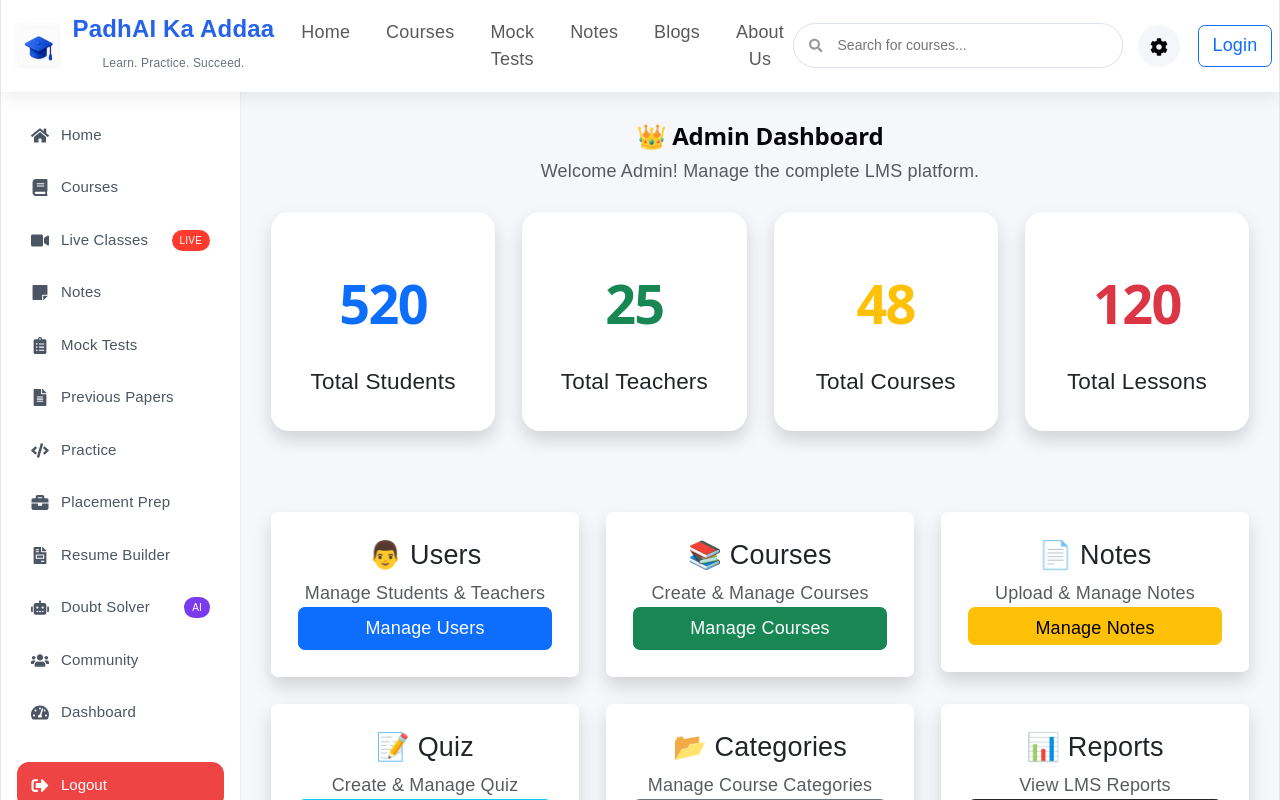
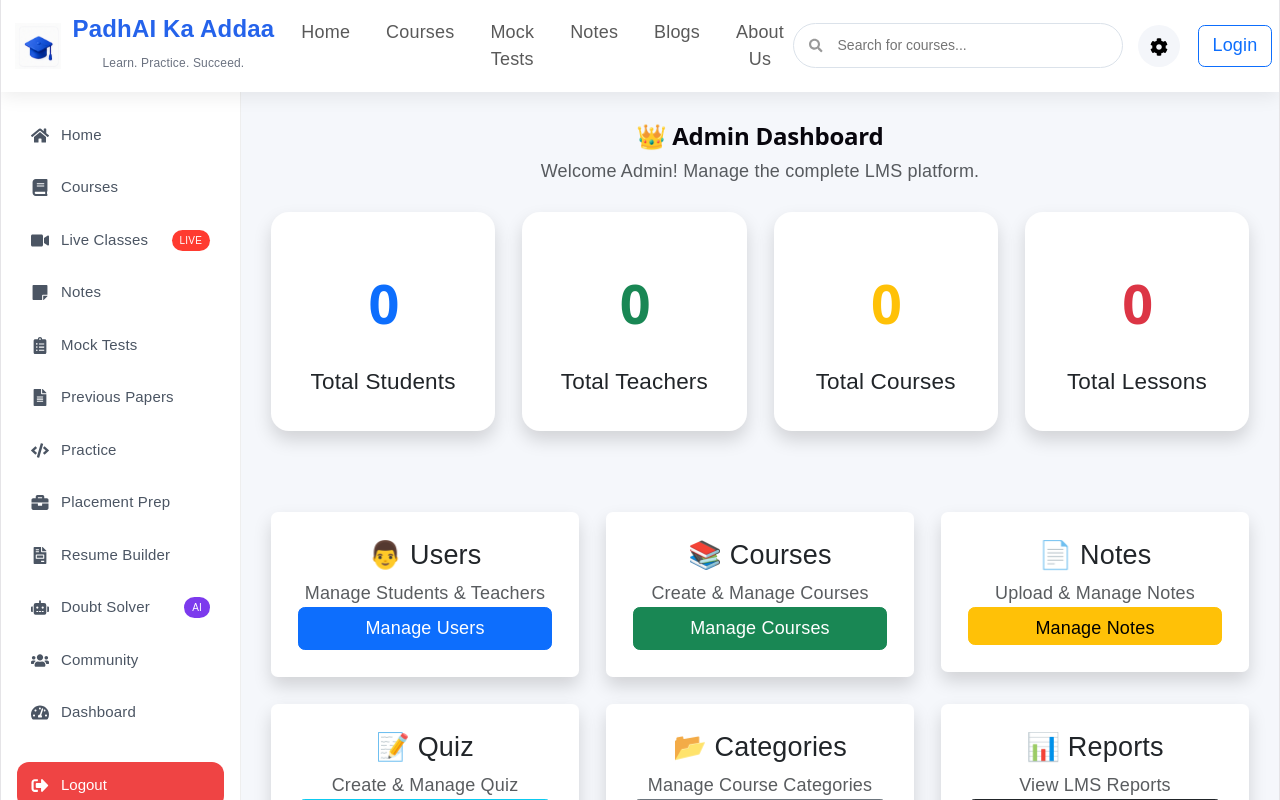
Before and after one commit to akk-oss/padhai-ka-addaa-frontend, a React (Vite) app: page /admin/dashboard in a window 1280 px wide. Built offline with nearby package versions, Linux system fonts and the light colour scheme; no server answers.

Commit message:
Added live admin dashboard statistics

```diff
--- a/src/dashboard/AdminDashboard.jsx
+++ b/src/dashboard/AdminDashboard.jsx
@@ -1,7 +1,42 @@
 import DashboardLayout from "../layouts/DashboardLayout";
 import { Link } from "react-router-dom";
+import { useEffect, useState } from "react";
+import axios from "axios";
+
+
 
 function AdminDashboard() {
+    const [stats, setStats] = useState({
+    totalStudents: 0,
+    totalTeachers: 0,
+    totalCourses: 0,
+    totalLessons: 0,
+});
+
+useEffect(() => {
+    loadDashboard();
+}, []);
+
+const loadDashboard = async () => {
+    try {
+
+        const token = localStorage.getItem("token");
+
+        const response = await axios.get(
+            "https://padhai-ka-addaa.onrender.com/api/dashboard/admin",
+            {
+                headers: {
+                    Authorization: `Bearer ${token}`,
+                },
+            }
+        );
+
+        setStats(response.data);
+
+    } catch (error) {
+        console.error(error);
+    }
+};
 
     return (
 
@@ -28,7 +63,7 @@ function AdminDashboard() {
                     <div className="card shadow border-0 rounded-4 text-center p-4 h-100">
 
                         <h1 className="text-primary display-5 fw-bold">
-                            520
+                           {stats.totalStudents}
                         </h1>
 
                         <h5>Total Students</h5>
@@ -42,7 +77,7 @@ function AdminDashboard() {
                     <div className="card shadow border-0 rounded-4 text-center p-4 h-100">
 
                         <h1 className="text-success display-5 fw-bold">
-                            25
+                       {stats.totalTeachers}
                         </h1>
 
                         <h5>Total Teachers</h5>
@@ -56,7 +91,7 @@ function AdminDashboard() {
                     <div className="card shadow border-0 rounded-4 text-center p-4 h-100">
 
                         <h1 className="text-warning display-5 fw-bold">
-                            48
+                          {stats.totalCourses}
                         </h1>
 
                         <h5>Total Courses</h5>
@@ -70,7 +105,7 @@ function AdminDashboard() {
                     <div className="card shadow border-0 rounded-4 text-center p-4 h-100">
 
                         <h1 className="text-danger display-5 fw-bold">
-                            120
+                           {stats.totalLessons}
                         </h1>
 
                         <h5>Total Lessons</h5>
@@ -289,4 +324,5 @@ function AdminDashboard() {
 
 }
 
+
 export default AdminDashboard;
```
